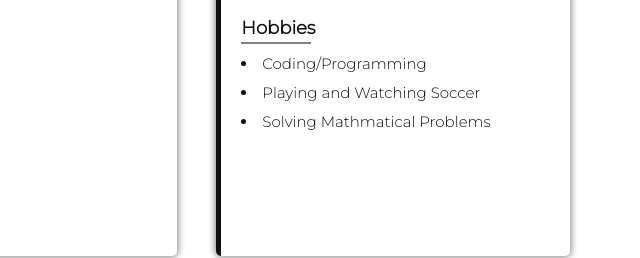
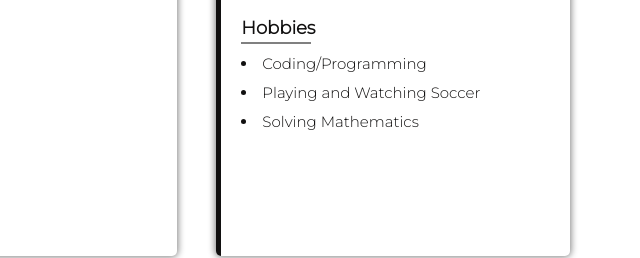
Before and after one commit to Okpainmo/hngi8-stage-2-task, a plain HTML site: page index.html in a window 1280 px wide. Shown: the part 798-1056 px from the top of the page, 640-1280 px from the left. Drawn offline with Linux system fonts and the light colour scheme.

Commit message:
more progress - think am done

```diff
--- a/index.html
+++ b/index.html
@@ -126,7 +126,7 @@
               <ul>
                 <li>Coding/Programming</li>
                 <li>Playing and Watching Soccer</li>
-                <li>Solving Mathmatical Problems</li>
+                <li>Solving Mathematics</li>
               </ul>
             </div>
           </div>
```
Also changed, not shown: 1 other file.
